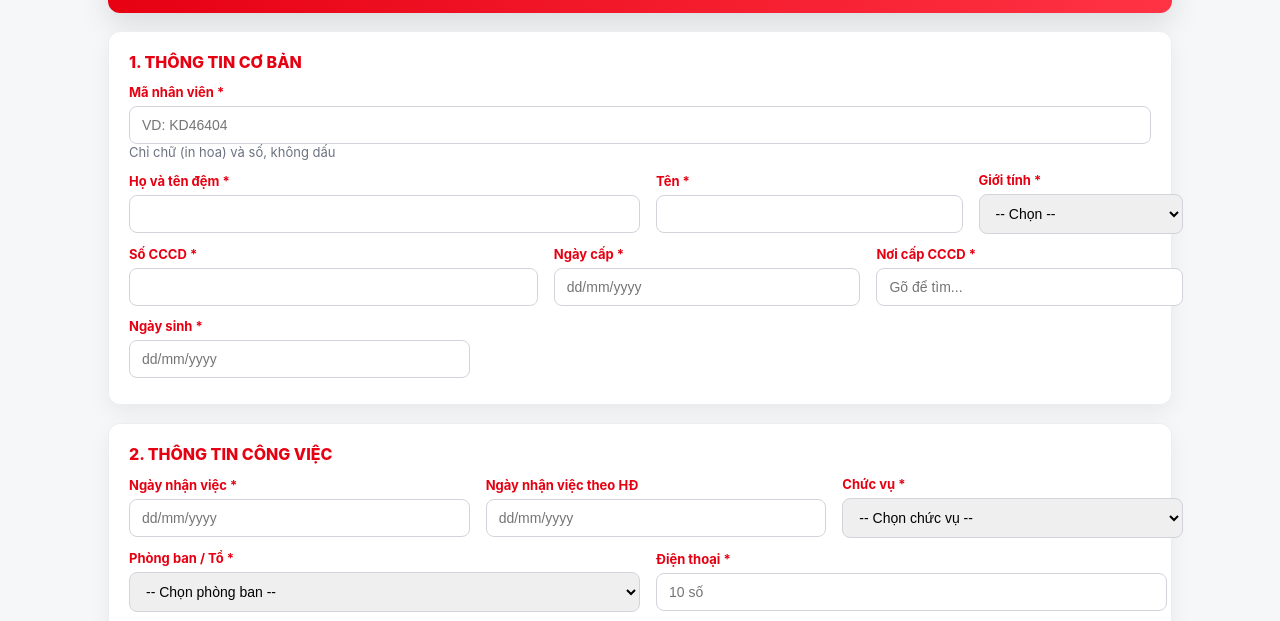
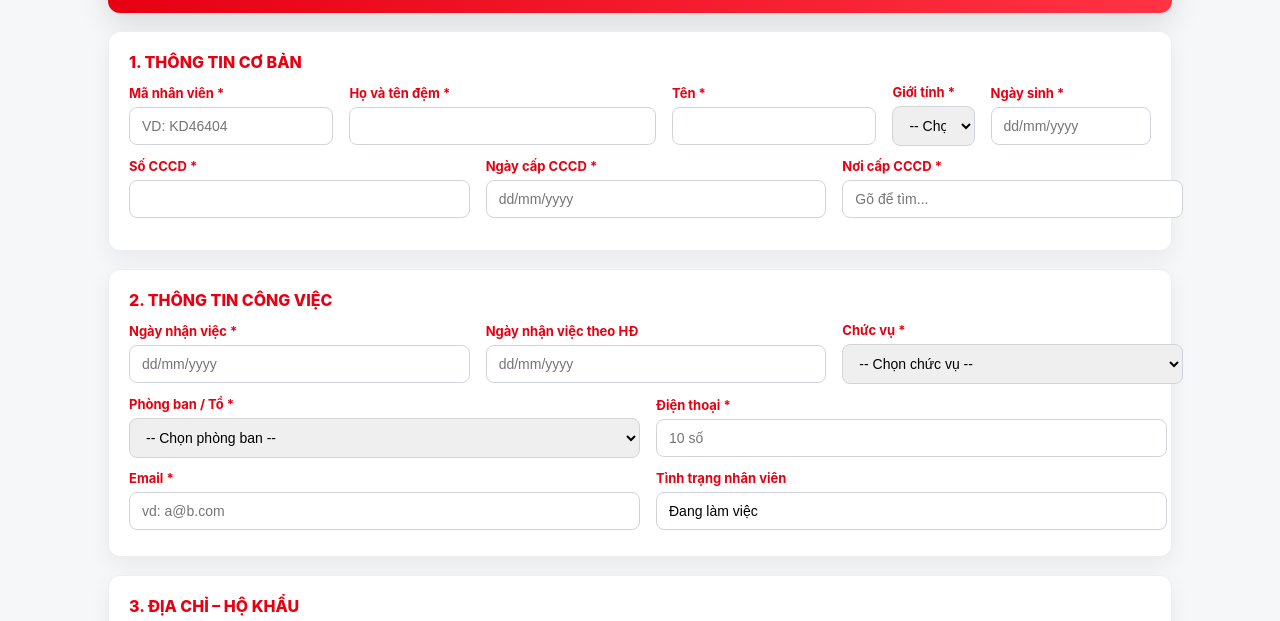
Before and after one commit to lcfoods/nhanvien-form, a plain HTML site: page index.html in a window 1280 px wide. Shown: the part 108-729 px from the top of the page. Drawn offline with nearby package versions, Linux system fonts and the light colour scheme.

Commit message:
Update index.html

```diff
--- a/index.html
+++ b/index.html
@@ -87,45 +87,46 @@
 <div class="card">
   <div class="card-title">1. THÔNG TIN CƠ BẢN</div>
 
-        <!-- Mã nhân viên full width -->
+  <!-- Dòng 1: Mã NV - Họ đệm - Tên - Giới tính - Ngày sinh -->
   <div class="grid-row" style="margin-bottom:12px">
-          <div class="field col-full">
+    <div class="field col-20">
       <label for="manv">Mã nhân viên *</label>
       <input id="manv" type="text" placeholder="VD: KD46404" required />
-            <div class="muted">Chỉ chữ (in hoa) và số, không dấu</div>
+    </div>
+    <div class="field col-30">
+      <label for="hodem">Họ và tên đệm *</label>
+      <input id="hodem" type="text" required />
+    </div>
+    <div class="field col-20">
+      <label for="ten">Tên *</label>
+      <input id="ten" type="text" required />
+    </div>
+    <div class="field col-15">
+      <label for="gioitinh">Giới tính *</label>
+      <select id="gioitinh" required>
+        <option value="">-- Chọn --</option>
+        <option>Nam</option>
+        <option>Nữ</option>
+        <option>Khác</option>
+      </select>
+    </div>
+    <div class="field col-15">
+      <label for="ngaysinh">Ngày sinh *</label>
+      <input id="ngaysinh" type="text" class="flat-date" placeholder="dd/mm/yyyy" required />
     </div>
   </div>
 
-        <!-- Họ đệm (50%) / Tên (30%) / Giới tính (20%) -->
+  <!-- Dòng 2: CCCD - Ngày cấp - Nơi cấp -->
   <div class="grid-row" style="margin-bottom:12px">
-          <div class="field col-50">
-            <label for="hodem">Họ và tên đệm *</label>
-            <input id="hodem" type="text" required />
-          </div>
-          <div class="field col-30">
-            <label for="ten">Tên *</label>
-            <input id="ten" type="text" required />
-          </div>
-          <div class="field col-20">
-            <label for="gioitinh">Giới tính *</label>
-            <select id="gioitinh" required>
-              <option value="">-- Chọn --</option>
-              <option>Nam</option><option>Nữ</option><option>Khác</option>
-            </select>
-          </div>
-        </div>
-
-        <!-- CCCD (40%) / Ngày cấp (30%) / Nơi cấp (30%) -->
-        <div class="grid-row" style="margin-bottom:12px">
-          <div class="field col-40">
+    <div class="field col-33">
       <label for="cccd">Số CCCD *</label>
       <input id="cccd" type="text" inputmode="numeric" maxlength="12" required />
     </div>
-          <div class="field col-30">
-            <label for="ngaycap">Ngày cấp *</label>
+    <div class="field col-33">
+      <label for="ngaycap">Ngày cấp CCCD *</label>
       <input id="ngaycap" type="text" class="flat-date" placeholder="dd/mm/yyyy" required />
     </div>
-          <div class="field col-30 combobox">
+    <div class="field col-33 combobox">
       <label for="noicap">Nơi cấp CCCD *</label>
       <input id="noicap" type="text" list="listNoiCap" placeholder="Gõ để tìm..." required />
       <datalist id="listNoiCap"></datalist>
@@ -133,17 +134,8 @@
     </div>
   </div>
 
-        <!-- Ngày sinh -->
-        <div class="grid-row" style="margin-bottom:6px">
-          <div class="field col-33">
-            <label for="ngaysinh">Ngày sinh *</label>
-            <input id="ngaysinh" type="text" class="flat-date" placeholder="dd/mm/yyyy" required />
-          </div>
-        </div>
-
   <input type="hidden" id="hoten" />
 </div>
-
       <!-- CARD 2: CÔNG VIỆC -->
       <div class="card">
         <div class="card-title">2. THÔNG TIN CÔNG VIỆC</div>
```
Lines whose indentation alone changed are shown as unchanged.
